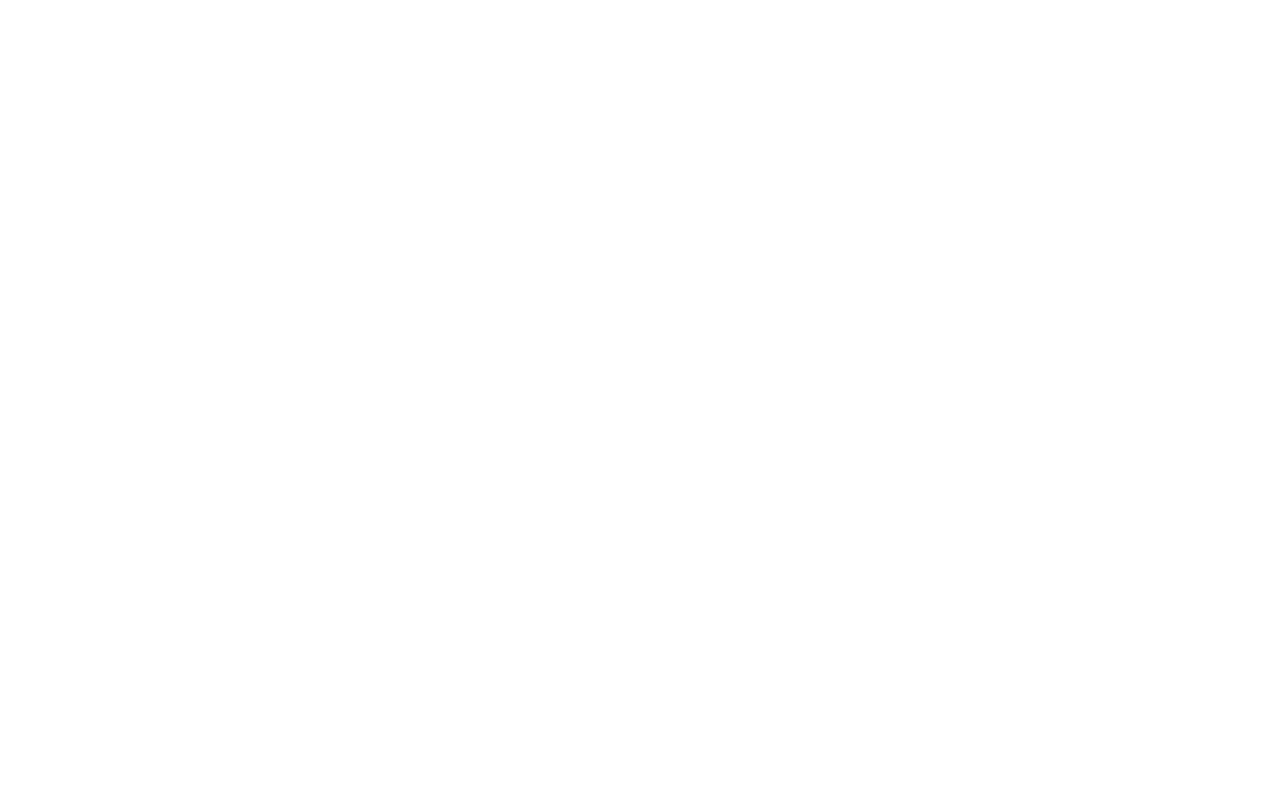
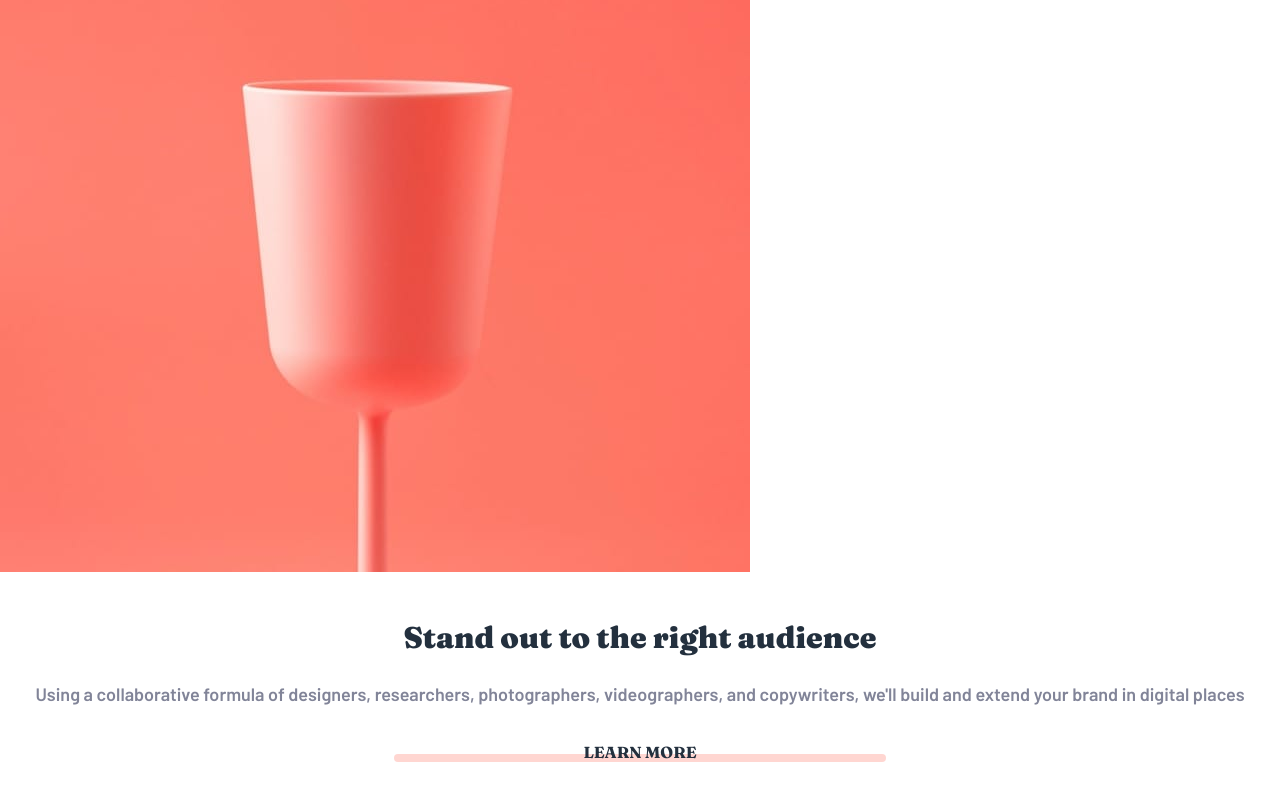
Before and after one commit to LucSil/sunnyside-agency-lander, a Vue app: page / in a window 1280 px wide. Shown: the part 2028-2828 px from the top of the page. Before the commit the page ends 1976 px from the top, so only its background shows below. Built offline with nearby package versions, Linux system fonts and the light colour scheme.

Commit message:
copied template and styling from Egg.vue into Pink.vue, and remodelled it

```diff
--- a/src/components/Pink.vue
+++ b/src/components/Pink.vue
@@ -1,4 +1,42 @@
-<template></template>
+<template>
+  <section>
+    <picture>
+      <source
+        media="(min-width:310px)"
+        srcset="../assets/images/backgrounds/pinkglass-mobile.jpg"
+      />
+      <source
+        media="(min-width:750px)"
+        srcset="../assets/images/backgrounds/pinkglass-desktop.jpg"
+      />
+      <img
+        src="../assets/images/backgrounds/pinkglass-desktop.jpg"
+        style="width: auto"
+      />
+    </picture>
+
+    <div class="grid place-items-center px-6 py-12">
+      <h2
+        class="text-3xl text-veryDarkDesatBlue text-center font-fraunces font-black mb-6"
+      >
+        Stand out to the right audience
+      </h2>
+      <p
+        class="text-center font-barlow font-semibold text-darkGrayishBlue mb-8"
+      >
+        Using a collaborative formula of designers, researchers, photographers,
+        videographers, and copywriters, we'll build and extend your brand in
+        digital places
+      </p>
+      <span class="font-fraunces font-bold text-base text-veryDarkDesatBlue"
+        ><a href="">LEARN MORE</a></span
+      >
+      <span
+        class="relative bottom-2.5 -z-10 block h-2 opacity-30 rounded-full bg-P-softRed w-[40%]"
+      ></span>
+    </div>
+  </section>
+</template>
 
 <script>
 export default {
```
